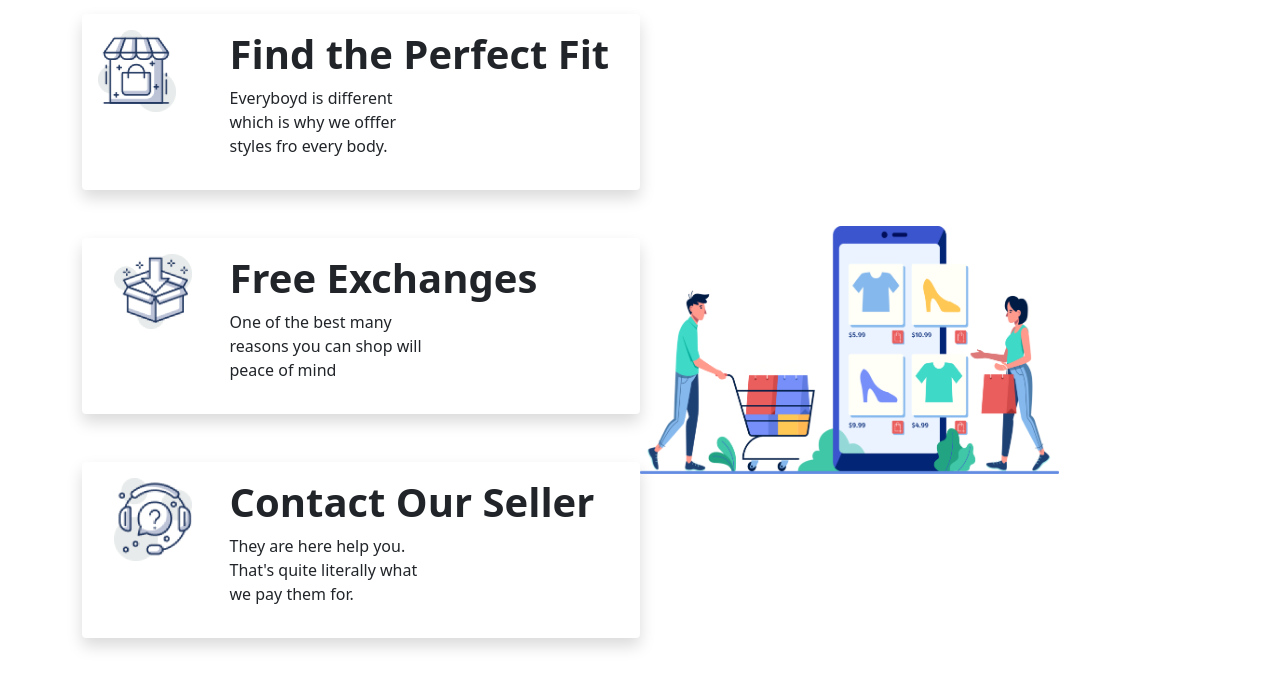
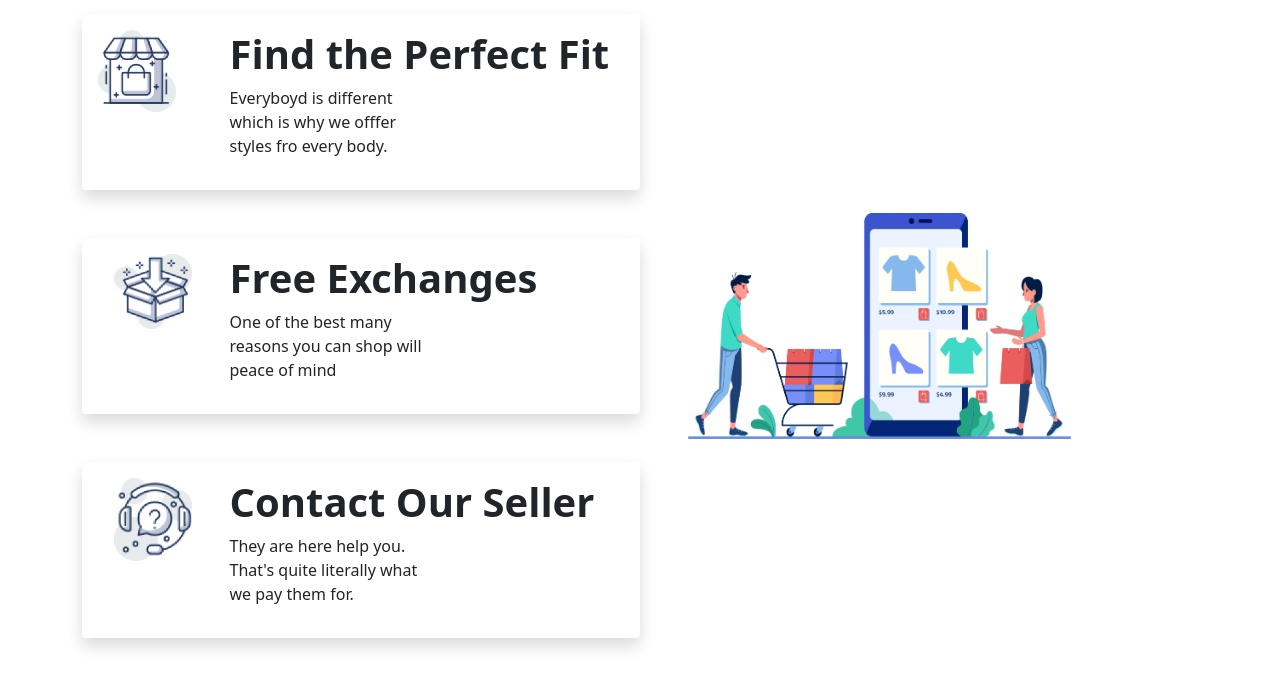
Before and after one commit to rimonhossain12/nike-bootstrap-website, a plain HTML site: page index.html in a window 1280 px wide. Shown: the part 1894-2578 px from the top of the page. Drawn offline with nearby package versions, Linux system fonts and the light colour scheme.

Commit message:
text correction

```diff
--- a/index.html
+++ b/index.html
@@ -234,7 +234,7 @@
 
                 </div>
                 <!-- shopping section  -->
-                <div class="col-lg-6 order-1 col-md-6 order-sm-1 col-12 order-md-2 pt-5">
+                <div class="col-lg-6 order-1 col-md-6 order-sm-1 col-12 order-md-2 ps-5">
                     <img src="icons/XMLID 1.png" class="w-75 img-fluid" alt="">
                 </div>
             </div>
```
